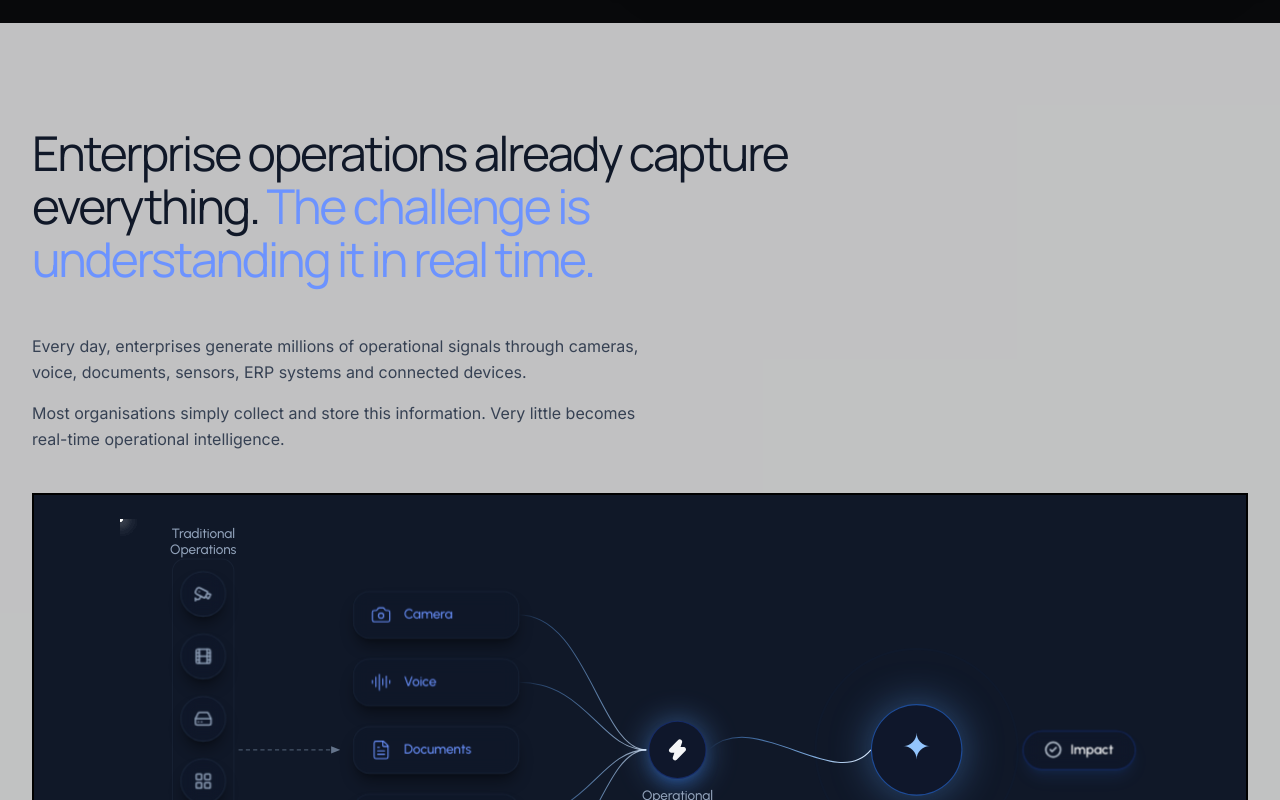
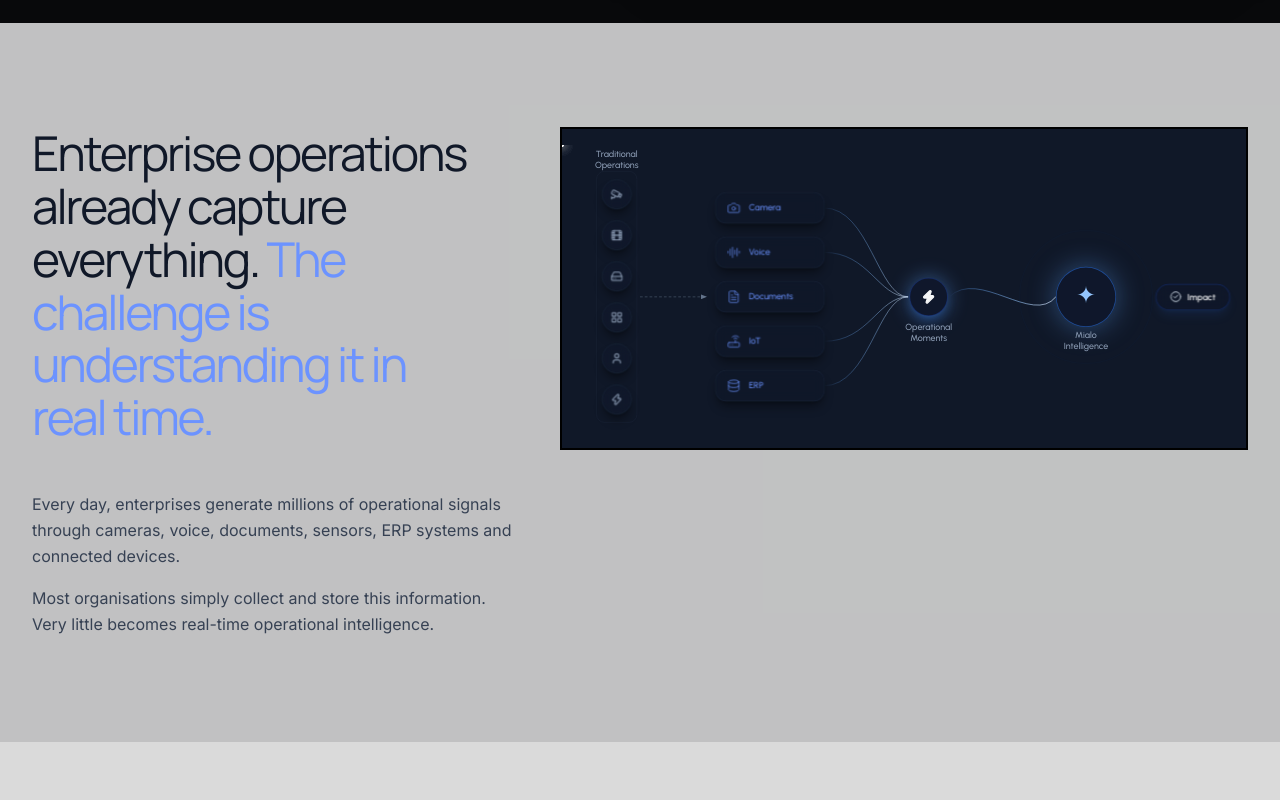
Before and after one commit to akashachu28/mialo-website, a Next.js app: page / in a window 1280 px wide. Shown: the part 1420-2220 px from the top of the page. Built offline with nearby package versions, Linux system fonts and the light colour scheme.

Commit message:
side by side

```diff
--- a/components/Hero2.tsx
+++ b/components/Hero2.tsx
@@ -12,7 +12,9 @@ const SOURCES: { icon: IconName; label: string }[] = [
 export default function Hero2() {
   return (
     <Section>
-      <div className="flex max-w-[760px] flex-col gap-6 mb-10">
+      <div className="flex flex-col lg:flex-row gap-8 lg:gap-12 items-start">
+        {/* Left side: Text content */}
+        <div className="flex max-w-[760px] lg:max-w-[480px] flex-col gap-6 flex-shrink-0">
           {/* <Eyebrow>The Problem</Eyebrow> */}
           <h2 className="font-display text-[30px] font-medium leading-[1.14] tracking-[-0.025em] text-pretty sm:text-[42px] mb-6"
           style={{
@@ -42,27 +44,17 @@ export default function Hero2() {
             </p>
           </div>
         </div>
-{/*
-      <div className="mt-12 flex flex-wrap gap-2.5">
-        {SOURCES.map((s) => (
-          <span
-            key={s.label}
-            className="inline-flex items-center gap-2.5 rounded-full border border-line-2 bg-raise px-4 py-2 text-[13px] text-ink"
-          >
-            <Icon name={s.icon} size={15} className="text-ice" />
-            {s.label}
-          </span>
-        ))}
-      </div> */}
 
+        {/* Right side: Operational Insights Card */}
         <div
-          className="border-2 border-black bg-gray-900"
+          className="flex-1 border-2 border-black bg-gray-900 w-full lg:w-auto"
           style={{
             clipPath: "polygon(28px 0, 100% 0, 100% calc(100% - 28px), calc(100% - 28px) 100%, 0 100%, 0 28px)"
           }}
         >
           <OperationalInsightsCard />
         </div>
+      </div>
     </Section>
   );
 }
--- a/components/OperationalInsightsCard.tsx
+++ b/components/OperationalInsightsCard.tsx
@@ -114,10 +114,10 @@ export default function OperationalIntelligenceCard() {
   }, []);
 
   return (
-    <div className="w-full py-6 font-sans">
+    <div className="w-full py-4 font-sans">
       <div
         ref={hostRef}
-        className="relative mx-auto w-full max-w-[1040px] overflow-hidden"
+        className="relative mx-auto w-full overflow-hidden"
         style={{ aspectRatio: `${W} / ${H}` }}
       >
         <div
```
Lines whose indentation alone changed are shown as unchanged.
